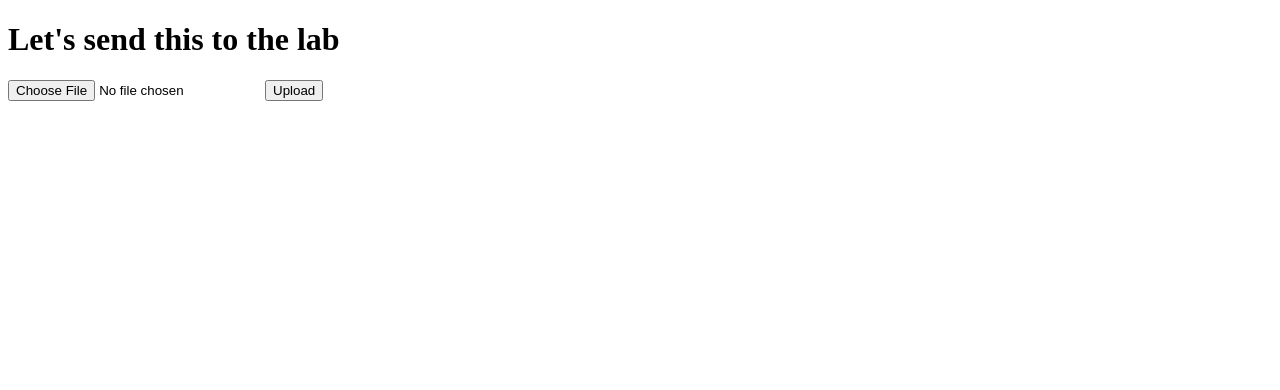
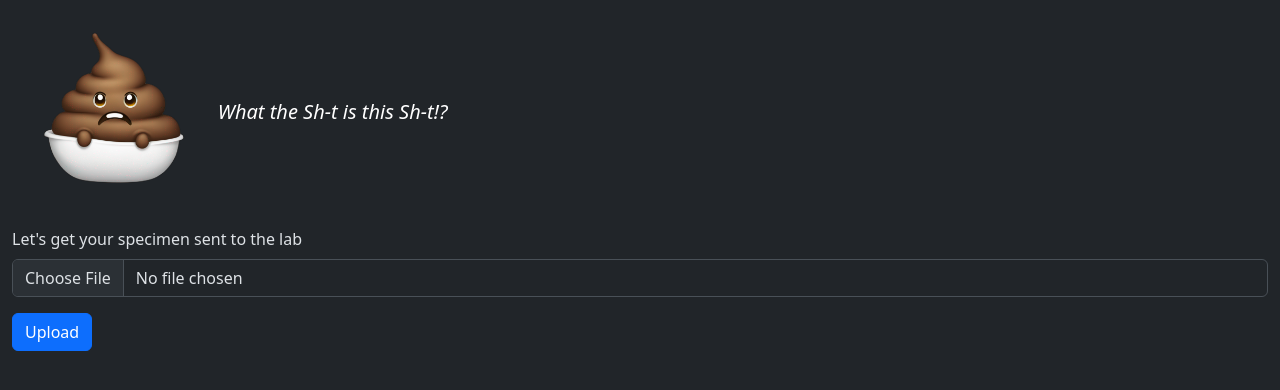
Before and after one commit to lralic4/what-the-sh-t, a Flask app: page / in a window 1280 px wide. Shown: the top 390 px of the page. Run offline with Flask 3, Linux system fonts and the light colour scheme.

Commit message:
add some styling

```diff
--- a/app.py
+++ b/app.py
@@ -1,4 +1,4 @@
-from flask import Flask, render_template, request, redirect
+from flask import Flask, render_template, request, redirect, url_for
 import tensorflow as tf
 import numpy as np
 import os
@@ -63,7 +63,7 @@ def get_bristol_chart_classification():
 
     context = {
         'class': CLASS_NAMES[np.argmax(score)],
-        'confidence': 100 * np.max(score)
+        'confidence': round(100 * np.max(score), 2)
     }
 
     return render_template('results.html', **context)
--- a/templates/index.html
+++ b/templates/index.html
@@ -2,16 +2,58 @@
 <html lang="en">
   <head>
     <meta charset="utf-8" />
+    <meta name="viewport" content="width=device-width, initial-scale=1" />
     <title>What the Sh-t is this Sh-t</title>
-    <meta name="viewport" content="width=device-width, initial-scale=1.0" />
+    <link
+      href="https://cdn.jsdelivr.net/npm/bootstrap@5.3.3/dist/css/bootstrap.min.css"
+      rel="stylesheet"
+      integrity="sha384-QWTKZyjpPEjISv5WaRU9OFeRpok6YctnYmDr5pNlyT2bRjXh0JMhjY6hW+ALEwIH"
+      crossorigin="anonymous"
+    />
   </head>
+  <body data-bs-theme="dark">
+    <nav class="navbar navbar-expand-xl bg-dark" data-bs-theme="dark">
+      <div class="container-fluid">
+        <a class="navbar-brand" href="/">
+          <img
+            src="{{url_for('static', filename='poop_icon.png')}}"
+            alt="Poop
+          Icon"
+            width="20%"
+            height="20%"
+            class="d-inline-block align-text-center"
+          />
+          <em>What the Sh-t is this Sh-t!?</em>
+        </a>
+      </div>
+    </nav>
 
-  {% block content %}
-  <h1>Let's send this to the lab</h1>
+    <div class="container-xxl">
+      {% block content %}
 
-  <form method="POST" action="/bristol-chart" enctype="multipart/form-data">
-    <input type="file" name="file" />
-    <input type="submit" value="Upload" />
-  </form>
-  {% endblock %}
+      <form method="POST" action="/bristol-chart" enctype="multipart/form-data">
+        <div class="mb-3">
+          <label for="formFile" class="form-label"
+            >Let's get your specimen sent to the lab</label
+          >
+          <input
+            class="form-control"
+            type="file"
+            name="file"
+            required
+            id="formFile"
+          />
+        </div>
+        <button type="submit" class="btn btn-primary">Upload</button>
+      </form>
+
+      {% endblock %}
+    </div>
+
+    <script
+      src="https://cdn.jsdelivr.net/npm/bootstrap@5.3.3/dist/js/bootstrap.bundle.min.js"
+      integrity="sha384-YvpcrYf0tY3lHB60NNkmXc5s9fDVZLESaAA55NDzOxhy9GkcIdslK1eN7N6jIeHz"
+      crossorigin="anonymous"
+    ></script>
+  </body>
 </html>
```
Also changed, not shown: templates/results.html (+14 -6 lines), static/poop_icon.png (added).
